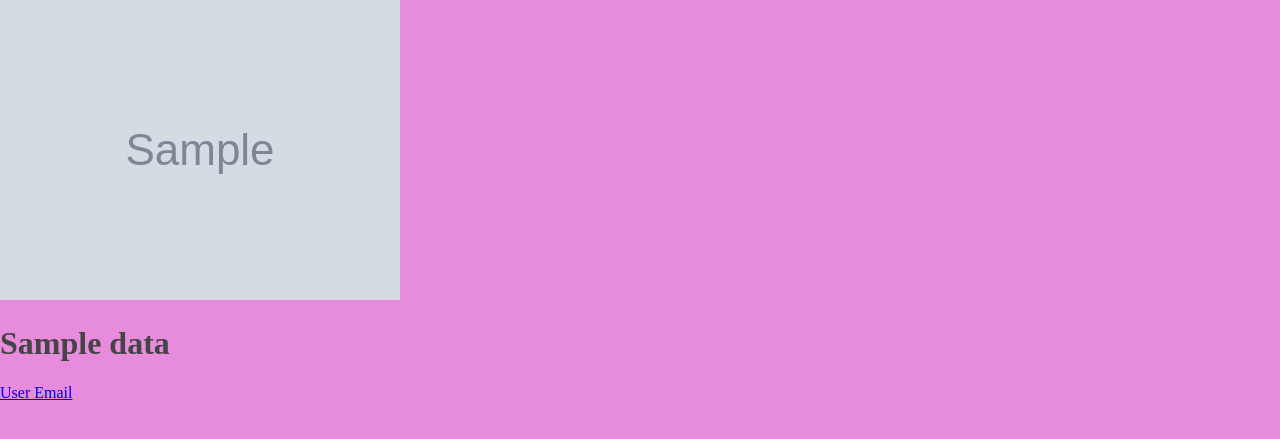
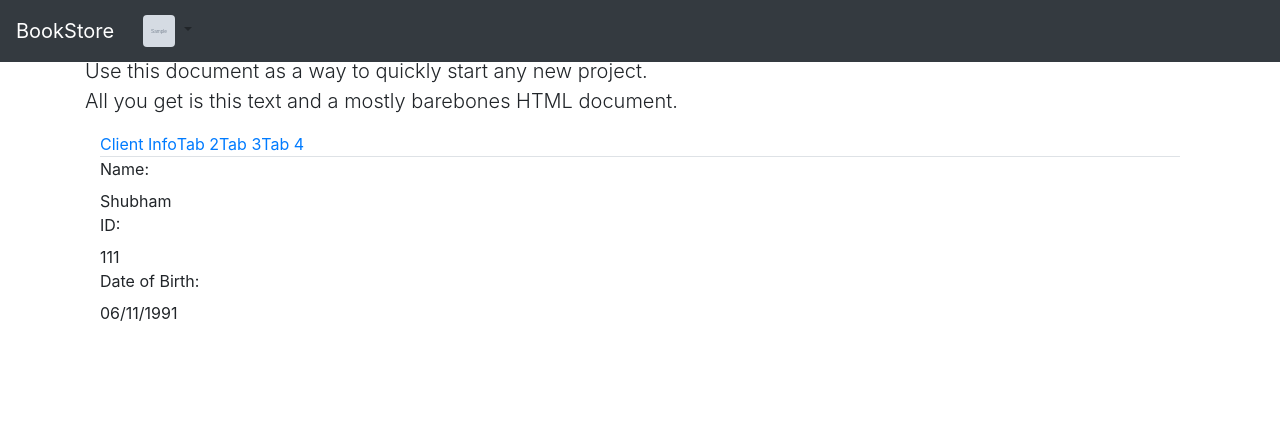
Before and after one commit to irenapopova/item-catalog, a Flask app: template catalog/templates/home.html in a window 1280 px wide. Shown: the top 439 px of the page. Run offline with Flask 2, Linux system fonts and the light colour scheme; the template is opened without the code that fills it: most values are stand-ins (such as "Sample title", 1, 10 or a date in 2020); grey boxes marked "Sample" are stand-in pictures; some libraries are stand-ins or nearby versions.

Commit message:
categories added

```diff
--- a/catalog/templates/home.html
+++ b/catalog/templates/home.html
@@ -2,22 +2,111 @@
 <html>
 
 
-<meta name="viewport" content="width=device-width, initial-scale=1">
-<link rel="stylesheet" href="{{url_for('static', filename='style.css')}}" type="text/css">
+<head>
+    <link rel="stylesheet" href="{{url_for('static', filename='style.css')}}" type="text/css">
+    <link rel="stylesheet" href="https://stackpath.bootstrapcdn.com/bootstrap/4.4.1/css/bootstrap.min.css"
+        integrity="sha384-Vkoo8x4CGsO3+Hhxv8T/Q5PaXtkKtu6ug5TOeNV6gBiFeWPGFN9MuhOf23Q9Ifjh" crossorigin="anonymous">
+    <meta name="viewport" content="width=device-width, initial-scale=1">
 
-<head>
     <title>Home</title>
 </head>
 
 <body>
-    <image src="{{data['picture']}}">
-        <h1>{{data}}</h1>
 
-        {% for user in all_users: %}
-     <p>
-    <a href="/users/{{user['id']}}/edit">User Email</a>
-    </p>
-{% endfor %}
+    <nav class="navbar navbar-expand-md navbar-dark bg-dark fixed-top">
+        <a class="navbar-brand" href="#">BookStore</a>
+        <div>
+            <button class="btn btn-mini dropdown-toggle" data-toggle="dropdown">
+                <img src="{{data['picture']}}" width="32px" height="32px" class="rounded">
+            </button>
+            <ul class="dropdown-menu" role="menu" aria-labelledby="dropdownMenu">
+                <li><a tabindex="-1" href="/logout">Logout</a></li>
+            </ul>
+        </div>
+    </nav>
+    <main role="main" class="container">
+
+        <div class="starter-template">
+            <h1>Bootstrap starter template</h1>
+            <p class="lead">Use this document as a way to quickly start any new project.<br> All you get is this text
+                and a mostly barebones HTML document.</p>
+        </div>
+
+        <div class="container">
+            <div class="col-xs-3">
+                <ul class="nav nav-tabs tabs-left">
+                    <li class="active"><a href="#ClientInfo" data-toggle="tab">Client Info</a></li>
+                    <li><a href="#tab2" data-toggle="tab">Tab 2</a></li>
+                    <li><a href="#tab3" data-toggle="tab">Tab 3</a></li>
+                    <li><a href="#tab4" data-toggle="tab">Tab 4</a></li>
+                </ul>
+            </div>
+            <div class="col-xs-9">
+                <!-- Tab panes -->
+                <div class="tab-content">
+                    <div class="tab-pane active" id="ClientInfo">
+                        <div>
+                            <div>
+                                <div>
+                                    <label>
+                                        Name:
+                                    </label>
+                                </div>
+                                <div>
+                                    Shubham
+                                </div>
+                            </div>
+                            <div>
+                                <div>
+                                    <label>
+                                        ID:
+                                    </label>
+                                </div>
+                                <div>
+                                    111
+                                </div>
+                            </div>
+                            <div>
+                                <div>
+                                    <label>
+                                        Date of Birth:
+                                    </label>
+                                </div>
+                                <div>
+                                    06/11/1991
+                                </div>
+                            </div>
+                        </div>
+                    </div>
+                    <div class="tab-pane" id="tab2">Tab 2.</div>
+                    <div class="tab-pane" id="tab3">Tab 3.</div>
+                    <div class="tab-pane" id="tab4">Tab 4.</div>
+                </div>
+            </div>
+        </div>
+
+    </main>
+
+
+
+
+
+
+
+
+
+
+
+
+    <script src=" https://code.jquery.com/jquery-3.4.1.slim.min.js"
+        integrity="sha384-J6qa4849blE2+poT4WnyKhv5vZF5SrPo0iEjwBvKU7imGFAV0wwj1yYfoRSJoZ+n" crossorigin="anonymous">
+    </script>
+    <script src="https://cdn.jsdelivr.net/npm/popper.js@1.16.0/dist/umd/popper.min.js"
+        integrity="sha384-Q6E9RHvbIyZFJoft+2mJbHaEWldlvI9IOYy5n3zV9zzTtmI3UksdQRVvoxMfooAo" crossorigin="anonymous">
+    </script>
+    <script src="https://stackpath.bootstrapcdn.com/bootstrap/4.4.1/js/bootstrap.min.js"
+        integrity="sha384-wfSDF2E50Y2D1uUdj0O3uMBJnjuUD4Ih7YwaYd1iqfktj0Uod8GCExl3Og8ifwB6" crossorigin="anonymous">
+    </script>
 </body>
 
 </html>
```
